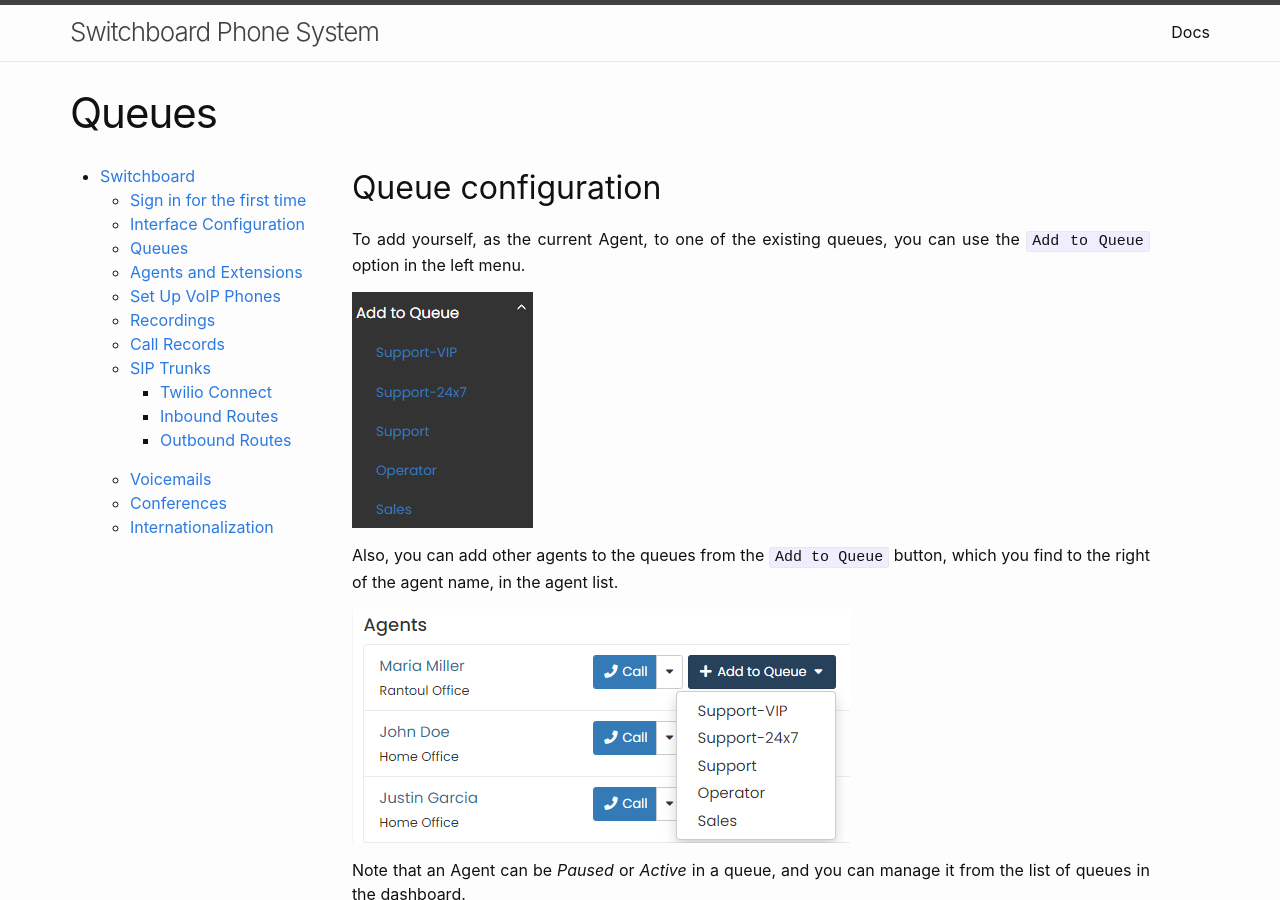
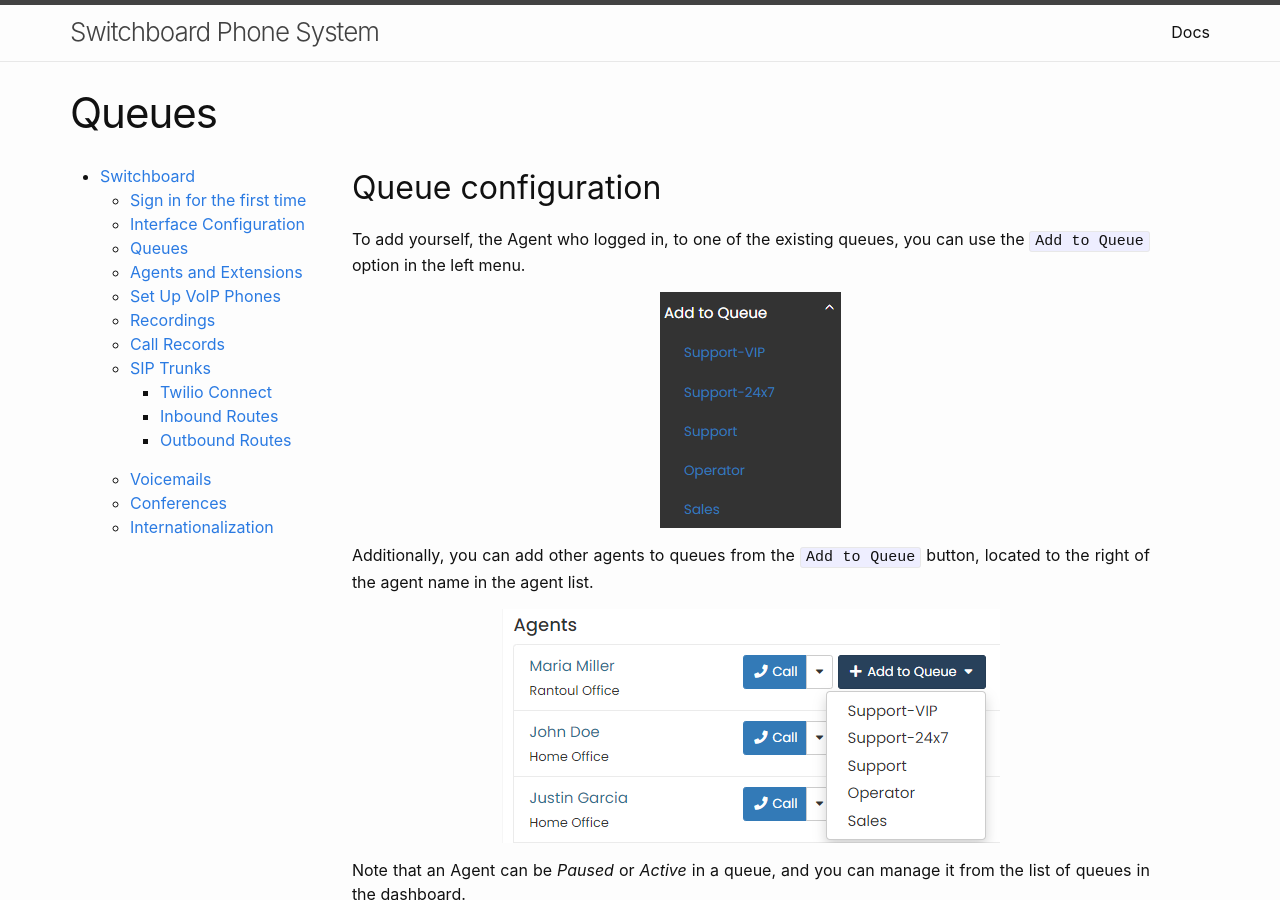
Before and after one commit to PhoneSwitchBoard/Switchboard-Website-Docs, a Jekyll site: the page built from docs/queue.md, in a window 1280 px wide and 900 px high. Built offline with Jekyll 4.4.1, drawn with Linux system fonts in a browser that asks for light colours.

Commit message:
Center images

```diff
--- a/docs/queue.md
+++ b/docs/queue.md
@@ -7,19 +7,25 @@ layout: page
 ## Queue configuration
 
 
-To add yourself, as the current Agent, to one of the existing queues, you can use the `Add to Queue` option in the left menu.
+To add yourself, the Agent who logged in, to one of the existing queues, you can use the `Add to Queue` option in the left menu.
 
 
-![Screenshot: Interface Config](./../images/add_to_queue.png)
+<p align="center">
+  <img src="./../images/add_to_queue.png" />
+</p>
 
 
-Also, you can add other agents to the queues from the `Add to Queue` button, which you find to the right of the agent name, in the agent list.
+Additionally, you can add other agents to queues from the `Add to Queue` button, located to the right of the agent name in the agent list.
 
 
-![Screenshot: Interface Config](./../images/add_agent_to_queue.png)
+<p align="center">
+  <img src="./../images/add_agent_to_queue.png" />
+</p>
 
 
 Note that an Agent can be _Paused_ or _Active_ in a queue, and you can manage it from the list of queues in the dashboard.
 
 
-![Screenshot: Interface Config](./../images/queue.png)
+<p align="center">
+  <img src="./../images/queue.png" />
+</p>
```
Also changed, not shown: docs/sing_in.md (+3 -1 lines).
